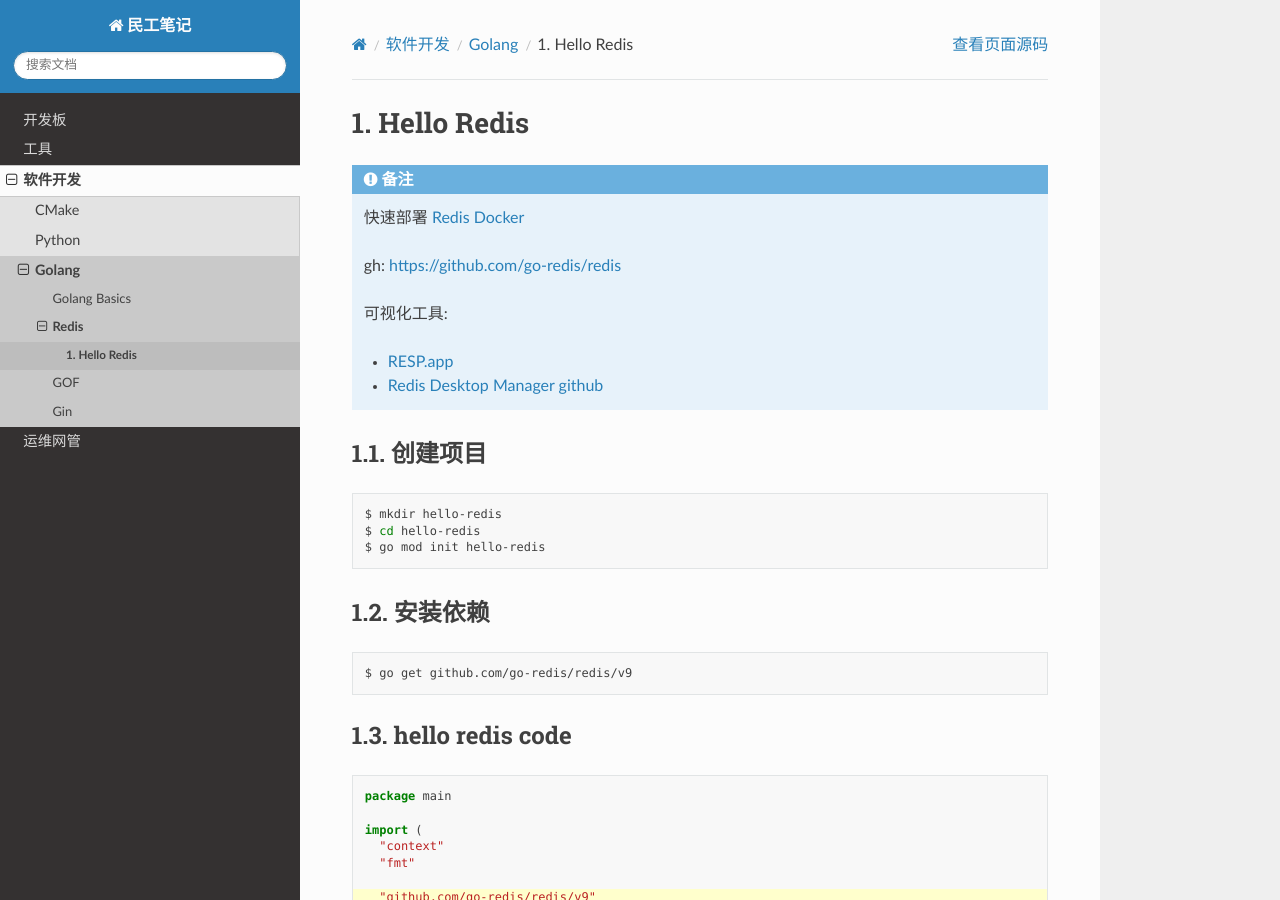
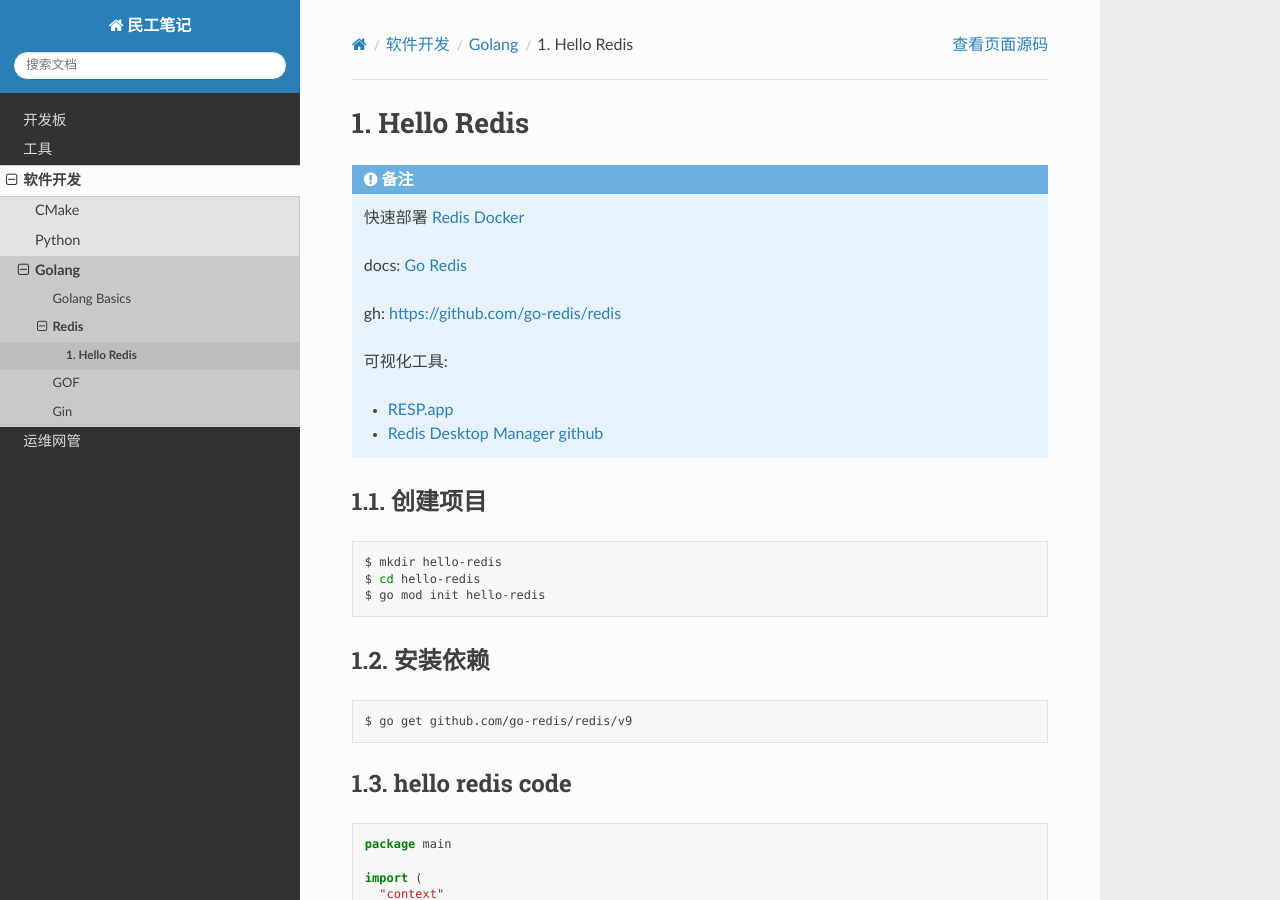
Before and after one commit to fzxiehui/worker_notes, a Sphinx documentation site: the page built from source/soft/golang/redis/helloredis.rst, in a window 1280 px wide and 900 px high. Built offline with Sphinx 7.4.7 and the Read the Docs theme 2.0.0, drawn with Linux system fonts in a browser that asks for light colours; pages that are not in the unit, such as notebooks, are missing from menus.

Commit message:
feat: go redis docs

```diff
--- a/source/soft/golang/redis/helloredis.rst
+++ b/source/soft/golang/redis/helloredis.rst
@@ -4,6 +4,8 @@
 .. note::
 
     快速部署 :ref:`Redis Docker<redis>`
+
+    docs: `Go Redis <https://redis.uptrace.dev/>`_
 
     gh: https://github.com/go-redis/redis
 
```
